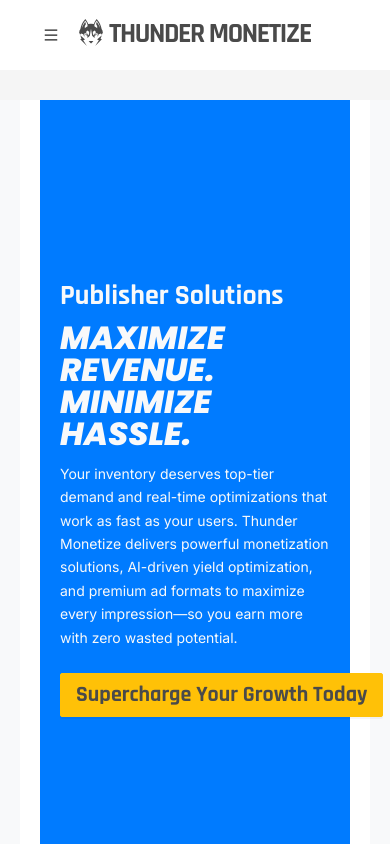
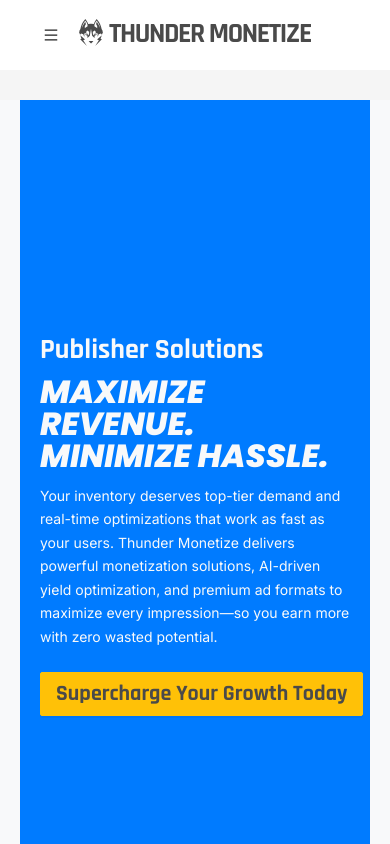
Before and after one commit to jwong65/vite-react-site, a React (Vite) app: page /publisher in a window 390 px wide. Shown: the top 844 px of the page. Built offline with nearby package versions, Linux system fonts and the light colour scheme.

Commit message:
Changed the text-overlay to be flex-start on mobile and adjusted the wrapper to have no padding on 480 breakpoint

```diff
--- a/src/pages/publisher.css
+++ b/src/pages/publisher.css
@@ -425,6 +425,9 @@
 }
 
 @media (max-width: 480px){
+    .publisher-page-wrapper{
+        padding: 0;
+    }
     .publisher-text-overlay-2{
         width: 100%;
         max-width: 100%;
@@ -458,10 +461,12 @@
         position: relative;
         width: 100%;
         height: auto;
+        justify-content: flex-start;
         z-index: 3;
     }
 
     .publisher-main-heading{
+        margin-top: 72px;
         font-size: 28px;
         text-align: left;
         width: 100%;
```
